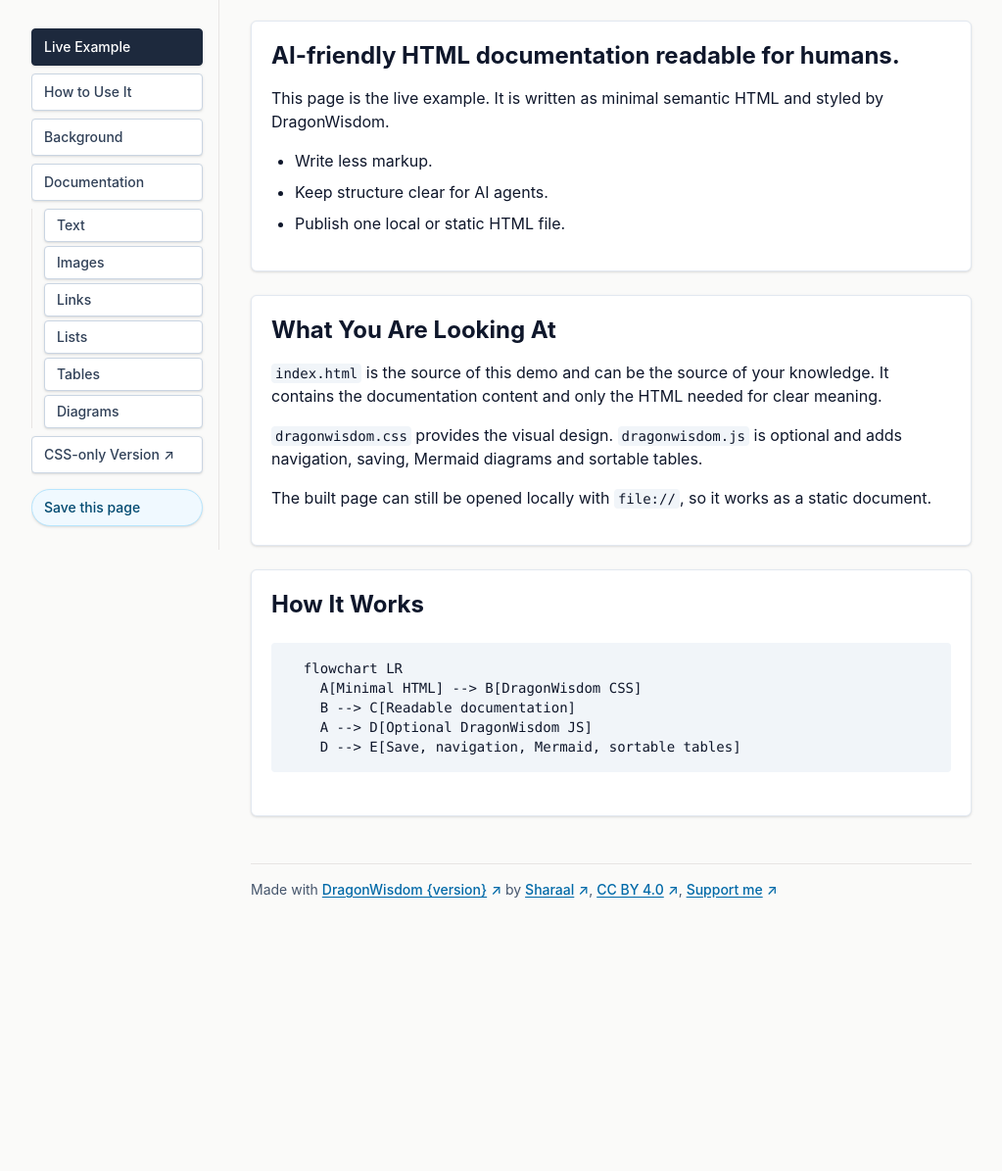
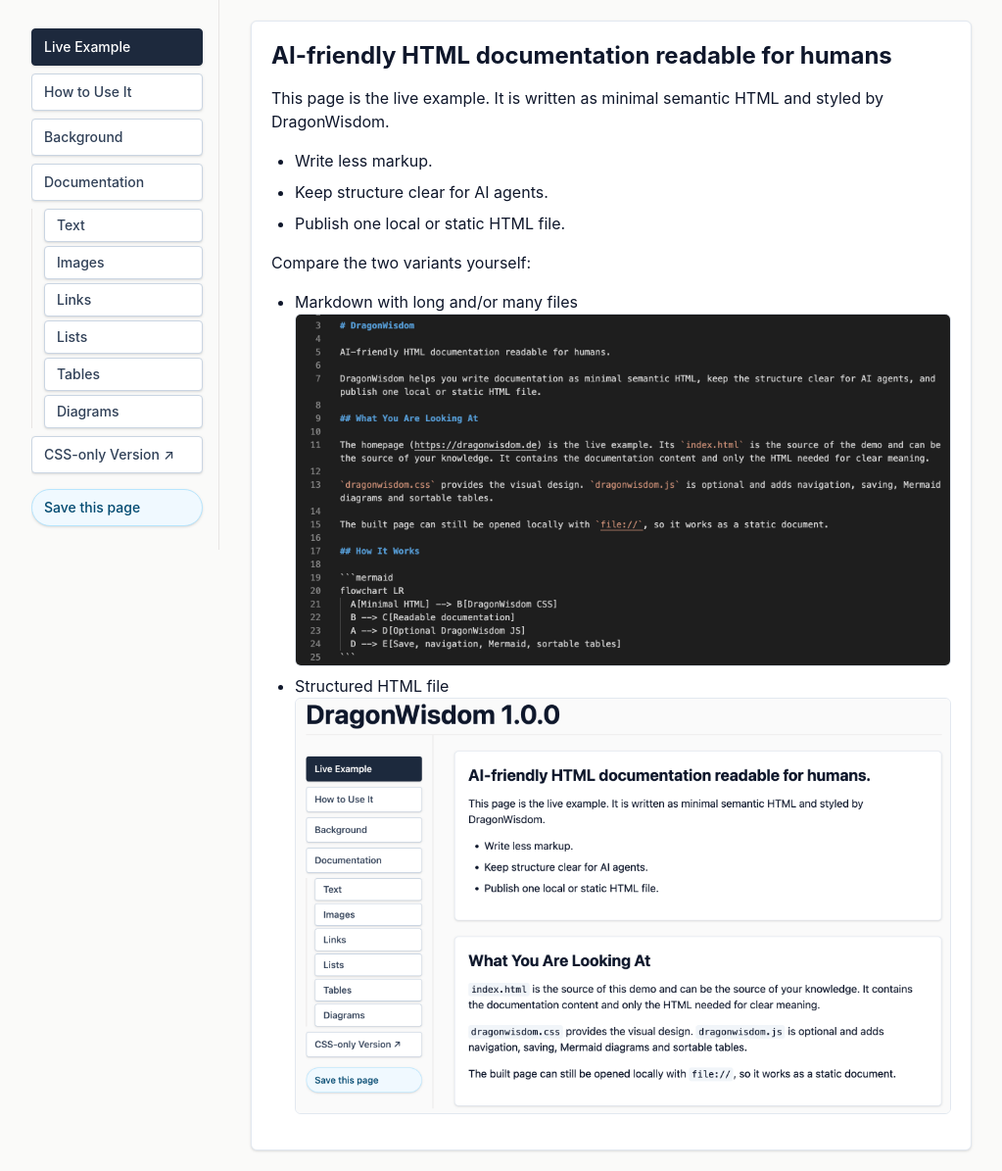
Before and after one commit to Sharaal/dragonwisdom, a website built with Vite: page index.html in a window 1280 px wide. Shown: the part 66-1261 px from the top of the page at 98% size, without its empty margins (128-1151 px from the left). Before the commit the page ends 1000 px from the top, so only its background shows below. Built offline with nearby package versions, Linux system fonts and the light colour scheme.

Commit message:
chore: Add compare images for markdown/html variants

```diff
--- a/index.html
+++ b/index.html
@@ -37,12 +37,17 @@
     <main>
       <section id="dragonwisdom">
         <section>
-          <h2>AI-friendly HTML documentation readable for humans.</h2>
+          <h2>AI-friendly HTML documentation readable for humans</h2>
           <p>This page is the live example. It is written as minimal semantic HTML and styled by DragonWisdom.</p>
           <ul>
             <li>Write less markup.</li>
             <li>Keep structure clear for AI agents.</li>
             <li>Publish one local or static HTML file.</li>
+          </ul>
+          <p>Compare the two variants yourself:</p>
+          <ul>
+            <li>Markdown with long and/or many files <img src="./img/markdown.png" alt="Markdown variant"></li>
+            <li>Structured HTML file <img src="./img/html.png" alt="HTML variant"></li>
           </ul>
         </section>
         <section>
```
Also changed, not shown: README.md, public/img/html.png (added), public/img/markdown.png (added).
